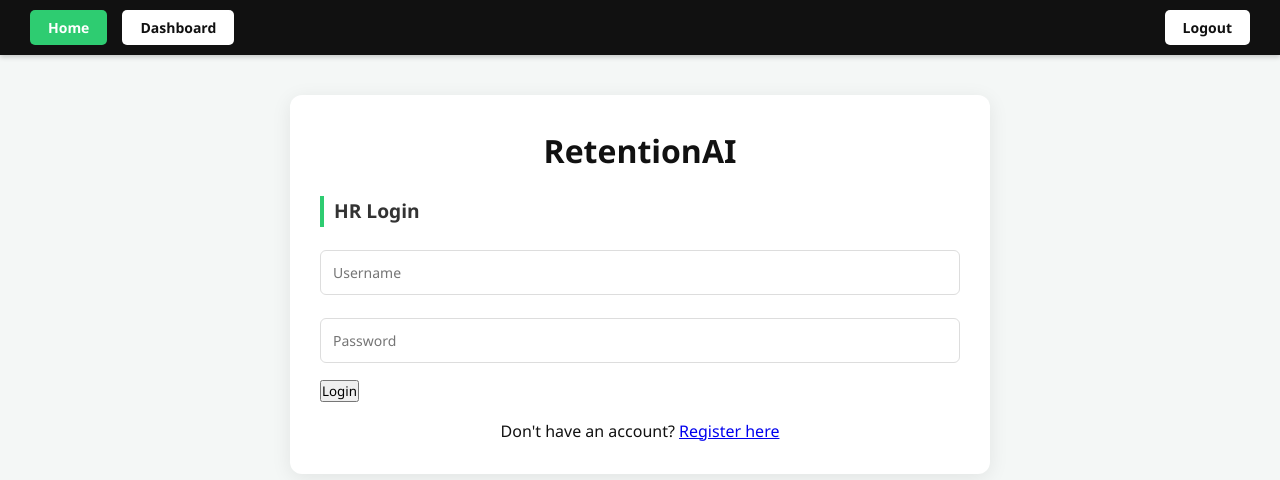
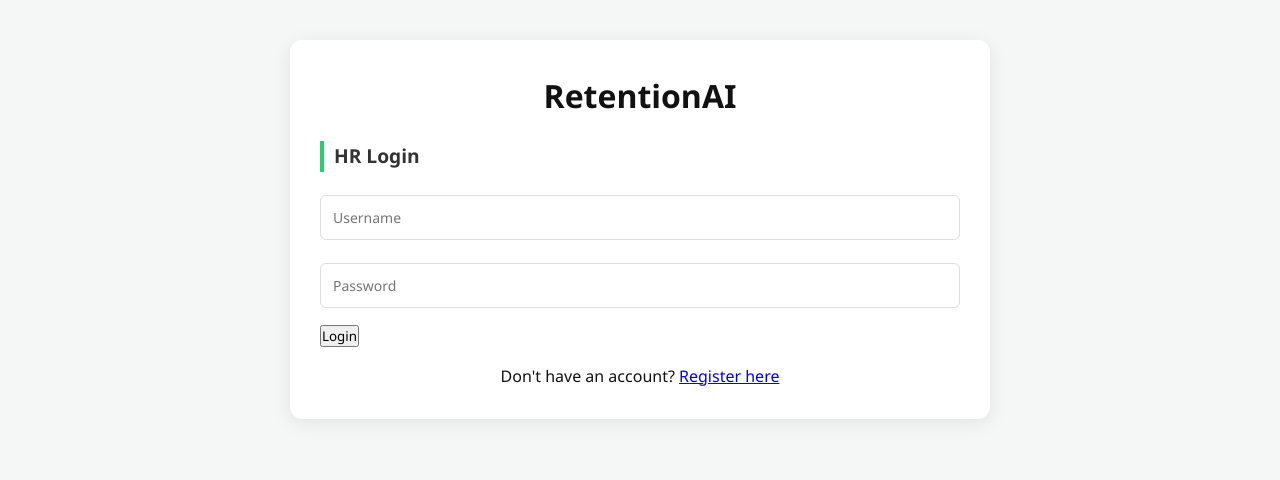
Before and after one commit to chaimoma/RetentionAiFullstack, a plain HTML site: page frontend/html/index.html in a window 1280 px wide. Drawn offline with Linux system fonts and the light colour scheme.

Commit message:
removing a button

```diff
--- a/frontend/html/index.html
+++ b/frontend/html/index.html
@@ -6,13 +6,6 @@
     <link rel="stylesheet" href="../css/style.css">
 </head>
 <body>
-<div class="custom-header">
-    <div class="nav-left-group">
-        <button class="btn-nav-custom btn-home" onclick="location.href='index.html'">Home</button>
-        <button class="btn-nav-custom btn-white" onclick="location.href='frontend/html/dashboard.html'">Dashboard</button>
-    </div>
-    <button id="logoutBtn" class="btn-nav-custom btn-white">Logout</button>
-</div>
 <div class="container">
     <h1>RetentionAI</h1>
     <h2>HR Login</h2>
```
